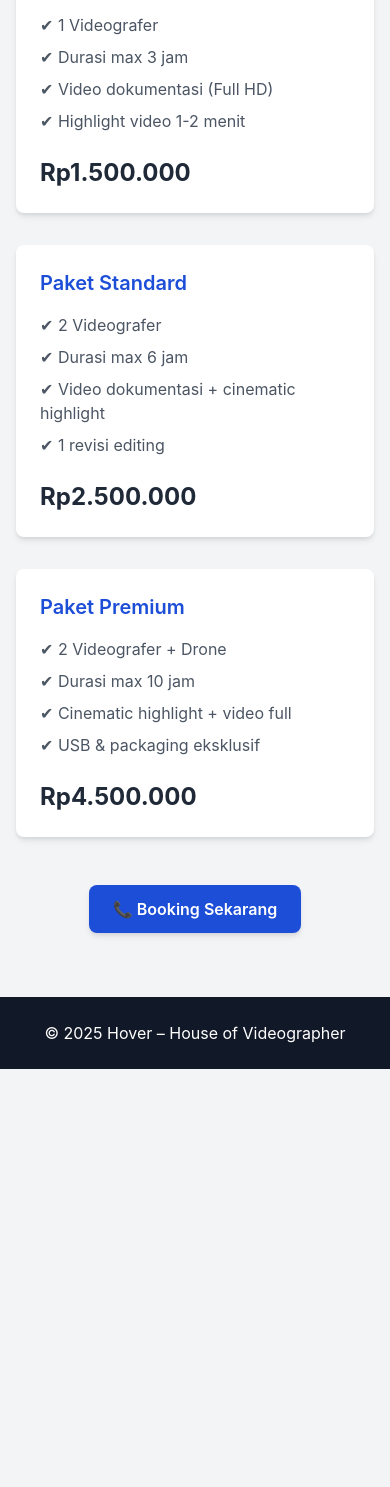
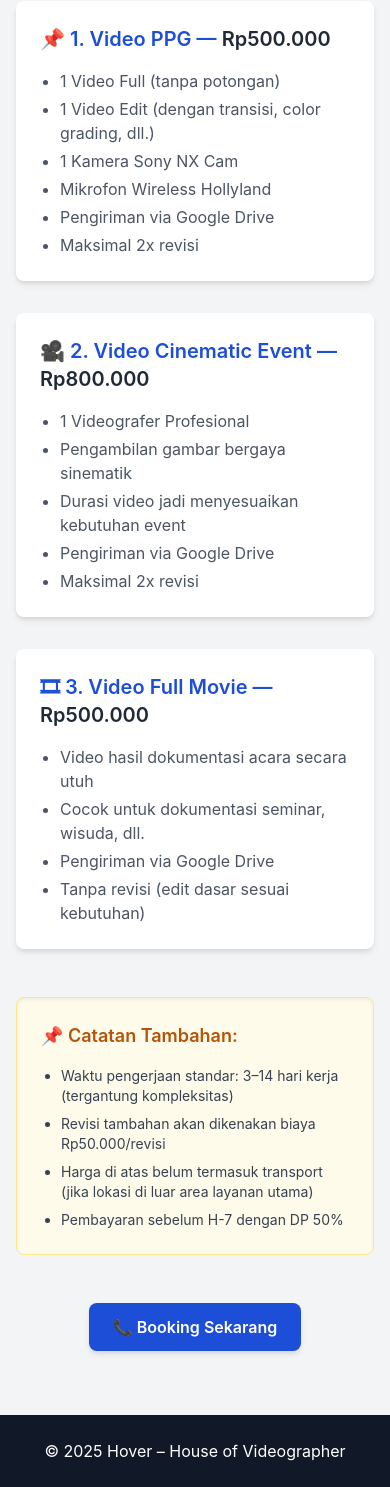
Before and after one commit to houseofvideographer/portofolio, a plain HTML site: page pricelist video.html in a window 390 px wide. Shown: the part 331-1818 px from the top of the page. Before the commit the page ends 1400 px from the top, so only its background shows below. Drawn offline with nearby package versions, Linux system fonts and the light colour scheme.

Commit message:
commit ketiga

```diff
--- a/pricelist poto.html
+++ b/pricelist poto.html
@@ -1,12 +1,16 @@
-<!DOCTYPE html><html lang="id">
+<!DOCTYPE html>
+<html lang="id">
   <head>
     <meta charset="UTF-8" />
     <meta name="viewport" content="width=device-width, initial-scale=1.0" />
     <title>Price List Foto - Hover</title>
-  <link href="https://cdn.jsdelivr.net/npm/tailwindcss@2.2.19/dist/tailwind.min.css" rel="stylesheet">
+    <link
+      href="https://cdn.jsdelivr.net/npm/tailwindcss@2.2.19/dist/tailwind.min.css"
+      rel="stylesheet"
+    />
     <style>
       body {
-      font-family: 'Inter', sans-serif;
+        font-family: "Inter", sans-serif;
       }
     </style>
   </head>
@@ -15,60 +19,104 @@
     <header class="bg-white shadow-md py-4 px-6">
       <div class="max-w-7xl mx-auto flex justify-between items-center">
         <div>
-            <h1 class="text-2xl sm:text-3xl font-bold text-blue-700">House of Videographer</h1>
-            <p class="text-sm text-gray-500">Profesional Event Documentation & Live Streaming</p>
+          <h1 class="text-2xl sm:text-3xl font-bold text-blue-700">
+            House of Videographer
+          </h1>
+          <p class="text-sm text-gray-500">
+            Profesional Event Documentation & Live Streaming
+          </p>
         </div>
         <nav>
-        <a href="index.html" class="text-blue-700 hover:underline">Kembali ke Beranda</a>
+          <a
+            href="index.html"
+            class="inline-block bg-blue-100 text-blue-700 font-semibold px-4 py-2 rounded-md shadow-sm border border-blue-300 hover:bg-blue-200 hover:text-blue-900 transition duration-300"
+          >
+            ← Kembali ke Beranda
+          </a>
         </nav>
       </div>
-  </header>  <!-- Price List Section -->  <section class="py-16 px-4 md:px-10">
+    </header>
+
+    <!-- Price List Section -->
+    <section class="py-16 px-4 md:px-10">
       <div class="max-w-5xl mx-auto">
-      <h2 class="text-3xl font-semibold text-center text-gray-800 mb-10">Daftar Harga Fotografi</h2>
+        <h2 class="text-3xl font-semibold text-center text-gray-800 mb-10">
+          📸 Daftar Harga Fotografi
+        </h2>
+
         <div class="grid md:grid-cols-3 gap-8">
           <!-- Paket Mini -->
           <div class="bg-white p-6 rounded-lg shadow-md">
             <h3 class="text-xl font-semibold text-blue-700 mb-4">Paket Mini</h3>
             <ul class="text-gray-600 space-y-2 mb-6">
               <li>✔ 1 Fotografer</li>
-            <li>✔ Durasi 1 jam</li>
-            <li>✔ 15 foto edited (high res)</li>
+              <li>✔ 30 foto edited (high res)</li>
               <li>✔ Pengiriman via Google Drive</li>
             </ul>
             <p class="text-2xl font-bold text-gray-800">Rp750.000</p>
-        </div><!-- Paket Reguler -->
+          </div>
+
+          <!-- Paket Reguler -->
           <div class="bg-white p-6 rounded-lg shadow-md">
-      <h3 class="text-xl font-semibold text-blue-700 mb-4">Paket Reguler</h3>
+            <h3 class="text-xl font-semibold text-blue-700 mb-4">
+              Paket Reguler
+            </h3>
             <ul class="text-gray-600 space-y-2 mb-6">
-        <li>✔ 1 Fotografer</li>
-        <li>✔ Durasi 3 jam</li>
+              <li>✔ 2 Fotografer</li>
               <li>✔ 40+ foto edited (high res)</li>
-        <li>✔ Galeri online + Google Drive</li>
+              <li>✔ Pengiriman via Google Drive</li>
             </ul>
-      <p class="text-2xl font-bold text-gray-800">Rp1.250.000</p>
+            <p class="text-2xl font-bold text-gray-800">Rp1.000.000</p>
           </div>
 
           <!-- Paket Eksklusif -->
           <div class="bg-white p-6 rounded-lg shadow-md">
-      <h3 class="text-xl font-semibold text-blue-700 mb-4">Paket Eksklusif</h3>
+            <h3 class="text-xl font-semibold text-blue-700 mb-4">
+              Paket Eksklusif
+            </h3>
             <ul class="text-gray-600 space-y-2 mb-6">
               <li>✔ 2 Fotografer</li>
-        <li>✔ Durasi 6 jam</li>
               <li>✔ 100+ foto edited (high res)</li>
-        <li>✔ Album cetak + flashdisk</li>
+              <li>✔ Flashdisk 16GB</li>
             </ul>
-      <p class="text-2xl font-bold text-gray-800">Rp2.750.000</p>
+            <p class="text-2xl font-bold text-gray-800">Rp1.500.000</p>
           </div>
         </div>
 
+       <!-- Catatan Tambahan -->
+<div
+class="mt-12 bg-yellow-50 border-l-4 border-yellow-400 p-6 rounded-lg shadow-sm text-sm text-gray-700"
+>
+<h4 class="font-semibold text-lg text-yellow-700 mb-2">
+  📌 Catatan Tambahan:
+</h4>
+<ul class="list-disc pl-5 space-y-1">
+  <li>Waktu pengerjaan foto: 3–7 hari kerja (tergantung jumlah dan revisi).</li>
+  <li>Revisi warna atau pencahayaan dasar maksimal 2x (di luar itu dikenakan biaya Rp50.000/revisi).</li>
+  <li>Harga belum termasuk biaya transportasi (di luar area Subang kota).</li>
+  <li>File hasil diberikan dalam format JPG high resolution via Google Drive.</li>
+  <li>Untuk hasil cetak atau album fisik dikenakan biaya tambahan (request).</li>
+  <li>Booking minimal H-5 sebelum hari pemotretan, dengan DP 50% sebagai tanda jadi.</li>
+</ul>
+</div>
+
+
+        <!-- Tombol Booking -->
         <div class="mt-12 text-center">
-    <a href="https://wa.me/qr/MJIPN3O4PWJ4L1" target="_blank" class="inline-block bg-blue-700 text-white px-6 py-3 rounded-lg font-semibold shadow-md hover:bg-blue-800 transition">📞 Booking Sekarang</a>
+          <a
+            href="https://wa.me/qr/MJIPN3O4PWJ4L1"
+            target="_blank"
+            class="inline-block bg-blue-700 text-white px-6 py-3 rounded-lg font-semibold shadow-md hover:bg-blue-800 transition"
+          >
+            📞 Booking Sekarang
+          </a>
         </div>
       </div>
+    </section>
 
-</section>  <!-- Footer -->  <footer class="bg-gray-900 text-white py-6 text-center">
+    <!-- Footer -->
+    <footer class="bg-gray-900 text-white py-6 text-center">
       <p>&copy; 2025 Hover – House of Videographer</p>
     </footer>
-
   </body>
 </html>
--- a/pricelist video.html
+++ b/pricelist video.html
@@ -1,4 +1,5 @@
-<!DOCTYPE html><html lang="id">
+<!DOCTYPE html>
+<html lang="id">
 <head>
   <meta charset="UTF-8" />
   <meta name="viewport" content="width=device-width, initial-scale=1.0" />
@@ -19,57 +20,80 @@
         <p class="text-sm text-gray-500">Profesional Event Documentation & Live Streaming</p>
       </div>
       <nav>
-        <a href="index.html" class="text-blue-700 hover:underline">Kembali ke Beranda</a>
+        <a href="index.html" class="inline-block bg-blue-100 text-blue-700 font-semibold px-4 py-2 rounded-md shadow-sm border border-blue-300 hover:bg-blue-200 hover:text-blue-900 transition duration-300">
+          ← Kembali ke Beranda
+        </a>
       </nav>
     </div>
-  </header>  <!-- Price List Section -->  <section class="py-16 px-4 md:px-10">
+  </header>
+
+  <!-- Price List Section -->
+  <section class="py-16 px-4 md:px-10">
     <div class="max-w-5xl mx-auto">
-      <h2 class="text-3xl font-semibold text-center text-gray-800 mb-10">Daftar Harga Videografi</h2>
-      <div class="grid md:grid-cols-3 gap-8">
-        <!-- Paket Basic -->
+      <h2 class="text-3xl font-semibold text-center text-gray-800 mb-10">🎬 Daftar Harga Jasa Video</h2>
+
+
+      <div class="space-y-8">
+        <!-- Video PPG -->
         <div class="bg-white p-6 rounded-lg shadow-md">
-          <h3 class="text-xl font-semibold text-blue-700 mb-4">Paket Basic</h3>
-          <ul class="text-gray-600 space-y-2 mb-6">
-            <li>✔ 1 Videografer</li>
-            <li>✔ Durasi max 3 jam</li>
-            <li>✔ Video dokumentasi (Full HD)</li>
-            <li>✔ Highlight video 1-2 menit</li>
+          <h3 class="text-xl font-semibold text-blue-700 mb-4">📌 1. Video PPG — <span class="text-gray-800">Rp500.000</span></h3>
+          <ul class="text-gray-600 list-disc pl-5 space-y-1">
+            <li>1 Video Full (tanpa potongan)</li>
+            <li>1 Video Edit (dengan transisi, color grading, dll.)</li>
+            <li>1 Kamera Sony NX Cam</li>
+            <li>Mikrofon Wireless Hollyland</li>
+            <li>Pengiriman via Google Drive</li>
+            <li>Maksimal 2x revisi</li>
           </ul>
-          <p class="text-2xl font-bold text-gray-800">Rp1.500.000</p>
-        </div><!-- Paket Standard -->
-    <div class="bg-white p-6 rounded-lg shadow-md">
-      <h3 class="text-xl font-semibold text-blue-700 mb-4">Paket Standard</h3>
-      <ul class="text-gray-600 space-y-2 mb-6">
-        <li>✔ 2 Videografer</li>
-        <li>✔ Durasi max 6 jam</li>
-        <li>✔ Video dokumentasi + cinematic highlight</li>
-        <li>✔ 1 revisi editing</li>
-      </ul>
-      <p class="text-2xl font-bold text-gray-800">Rp2.500.000</p>
         </div>
 
-    <!-- Paket Premium -->
+        <!-- Video Cinematic Event -->
         <div class="bg-white p-6 rounded-lg shadow-md">
-      <h3 class="text-xl font-semibold text-blue-700 mb-4">Paket Premium</h3>
-      <ul class="text-gray-600 space-y-2 mb-6">
-        <li>✔ 2 Videografer + Drone</li>
-        <li>✔ Durasi max 10 jam</li>
-        <li>✔ Cinematic highlight + video full</li>
-        <li>✔ USB & packaging eksklusif</li>
+          <h3 class="text-xl font-semibold text-blue-700 mb-4">🎥 2. Video Cinematic Event — <span class="text-gray-800">Rp800.000</span></h3>
+          <ul class="text-gray-600 list-disc pl-5 space-y-1">
+            <li>1 Videografer Profesional</li>
+            <li>Pengambilan gambar bergaya sinematik</li>
+            <li>Durasi video jadi menyesuaikan kebutuhan event</li>
+            <li>Pengiriman via Google Drive</li>
+            <li>Maksimal 2x revisi</li>
           </ul>
-      <p class="text-2xl font-bold text-gray-800">Rp4.500.000</p>
+        </div>
+
+        <!-- Video Full Movie -->
+        <div class="bg-white p-6 rounded-lg shadow-md">
+          <h3 class="text-xl font-semibold text-blue-700 mb-4">🎞 3. Video Full Movie — <span class="text-gray-800">Rp500.000</span></h3>
+          <ul class="text-gray-600 list-disc pl-5 space-y-1">
+            <li>Video hasil dokumentasi acara secara utuh</li>
+            <li>Cocok untuk dokumentasi seminar, wisuda, dll.</li>
+            <li>Pengiriman via Google Drive</li>
+            <li>Tanpa revisi (edit dasar sesuai kebutuhan)</li>
+          </ul>
         </div>
       </div>
 
+      <!-- Catatan Tambahan -->
+      <div class="mt-12 bg-yellow-50 p-6 rounded-lg shadow-inner border border-yellow-200">
+        <h4 class="text-lg font-semibold text-yellow-700 mb-4">📌 Catatan Tambahan:</h4>
+        <ul class="text-gray-700 list-disc pl-5 space-y-2 text-sm">
+          <li>Waktu pengerjaan standar: 3–14 hari kerja (tergantung kompleksitas)</li>
+          <li>Revisi tambahan akan dikenakan biaya Rp50.000/revisi</li>
+          <li>Harga di atas belum termasuk transport (jika lokasi di luar area layanan utama)</li>
+          <li>Pembayaran sebelum H-7 dengan DP 50%</li>
+        </ul>
+      </div>
+
+      <!-- Booking Button -->
       <div class="mt-12 text-center">
-    <a href="https://wa.me/qr/MJIPN3O4PWJ4L1" target="_blank" class="inline-block bg-blue-700 text-white px-6 py-3 rounded-lg font-semibold shadow-md hover:bg-blue-800 transition"> 📞 Booking Sekarang</a>
+        <a href="https://wa.me/qr/MJIPN3O4PWJ4L1" target="_blank" class="inline-block bg-blue-700 text-white px-6 py-3 rounded-lg font-semibold shadow-md hover:bg-blue-800 transition">
+          📞 Booking Sekarang
+        </a>
       </div>
     </div>
+  </section>
 
-</section>  <!-- Footer -->  <footer class="bg-gray-900 text-white py-6 text-center">
+  <!-- Footer -->
+  <footer class="bg-gray-900 text-white py-6 text-center">
     <p>&copy; 2025 Hover – House of Videographer</p>
   </footer>
-
-
 </body>
 </html>
```
Also changed, not shown: pricelist streaming.html (+20 -6 lines). Lines whose indentation alone changed are shown as unchanged.
